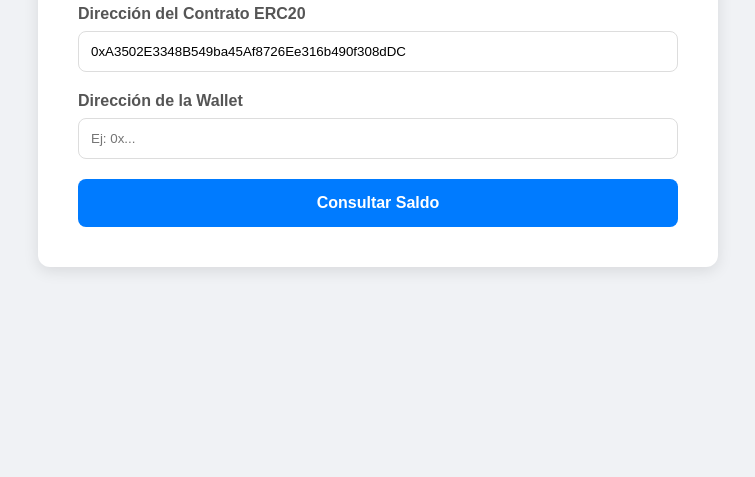
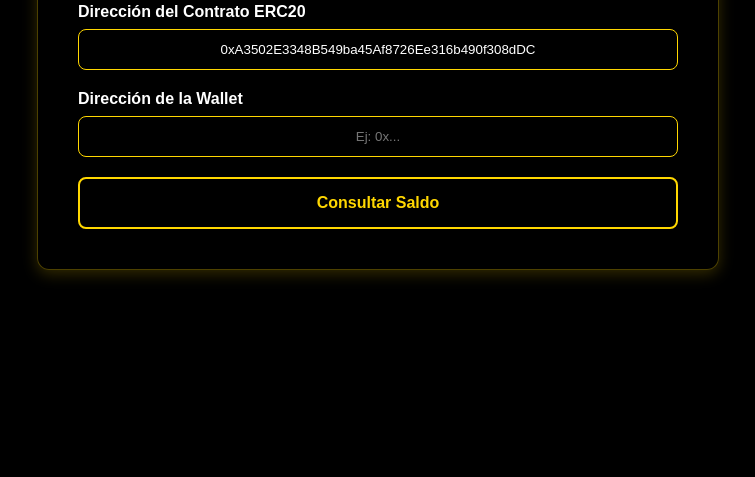
Before and after one commit to diegorandal/criptotools, a plain HTML site: page index.html in a window 1280 px wide. Shown: the part 323-800 px from the top of the page, without its empty margins (262-1017 px from the left). Drawn offline with nearby package versions, Linux system fonts and the light colour scheme.

Commit message:
Update index.html

```diff
--- a/index.html
+++ b/index.html
@@ -11,22 +11,25 @@
             justify-content: center;
             align-items: center;
             min-height: 100vh;
-            background-color: #f0f2f5;
+            background-color: #000000;
             margin: 0;
             padding: 20px;
             box-sizing: border-box;
+            color: #ffffff;
         }
         .container {
-            background-color: #ffffff;
+            /* Adaptación del estilo de 'Card' */
+            background-color: rgba(0, 0, 0, 0.7);
+            border: 1px solid rgba(255, 215, 0, 0.3); /* 'border-yellow-500/30' */
+            border-radius: 12px;
+            box-shadow: 0 4px 15px rgba(255, 215, 0, 0.2);
             padding: 40px;
-            border-radius: 12px;
-            box-shadow: 0 4px 15px rgba(0, 0, 0, 0.1);
             width: 100%;
             max-width: 600px;
             text-align: center;
         }
         h1 {
-            color: #333;
+            color: #ffffff;
             margin-bottom: 20px;
         }
         .input-group {
@@ -37,49 +40,57 @@
             display: block;
             margin-bottom: 8px;
             font-weight: bold;
-            color: #555;
+            color: #ffffff;
         }
         .input-group input {
+            /* Adaptación del estilo de 'InputGold' */
             width: 100%;
             padding: 12px;
-            border: 1px solid #ddd;
+            border: 1px solid #ffd700; /* 'border-yellow-500' */
             border-radius: 8px;
             box-sizing: border-box;
             transition: border-color 0.3s;
+            background-color: rgba(0, 0, 0, 0.5); /* 'bg-black/50' */
+            color: #ffffff;
+            text-align: center;
         }
         .input-group input:focus {
-            border-color: #007bff;
             outline: none;
+            border-color: #ffd700;
+            box-shadow: 0 0 0 2px rgba(255, 215, 0, 0.5); /* 'focus:ring-2 focus:ring-yellow-400' */
         }
         button {
+            /* Adaptación del estilo de 'GoldButton' */
             width: 100%;
             padding: 15px;
             font-size: 16px;
             font-weight: bold;
-            color: #fff;
-            background-color: #007bff;
-            border: none;
+            color: #ffd700; /* 'text-yellow-500' */
+            background-color: #000000; /* 'bg-black' */
+            border: 2px solid #ffd700; /* 'border-2 border-yellow-500' */
             border-radius: 8px;
             cursor: pointer;
-            transition: background-color 0.3s, transform 0.2s;
+            transition: background-color 0.3s, transform 0.2s, color 0.3s, box-shadow 0.3s;
         }
         button:hover {
-            background-color: #0056b3;
+            background-color: #ffd700; /* 'hover:bg-yellow-500' */
+            color: #000000; /* 'hover:text-black' */
+            box-shadow: 0 4px 6px rgba(255, 215, 0, 0.5); /* 'hover:shadow-lg hover:shadow-yellow-500/50' */
             transform: translateY(-2px);
         }
         .result {
             margin-top: 25px;
             font-size: 1.2em;
             font-weight: bold;
-            color: #333;
-            background-color: #f9f9f9;
+            color: #ffffff;
+            background-color: rgba(0, 0, 0, 0.4);
             padding: 15px;
             border-radius: 8px;
-            border: 1px dashed #ccc;
+            border: 1px dashed rgba(255, 215, 0, 0.5);
             word-break: break-all;
         }
         .error {
-            color: #dc3545;
+            color: #ffdd00;
             font-size: 0.9em;
             margin-top: 10px;
         }
@@ -103,11 +114,9 @@
 </div>
 
 <script type="module">
-    // URLs de Viem actualizadas a la versión 2.20.1
     import { createPublicClient, http, parseAbi, formatUnits } from 'https://esm.sh/viem';
     import { worldchain } from 'https://esm.sh/viem/chains';
 
-    // Definición del ABI simplificada para balanceOf, decimals y symbol
     const tokenAbi = parseAbi([
         'function balanceOf(address owner) view returns (uint256)',
         'function decimals() view returns (uint8)',
```
